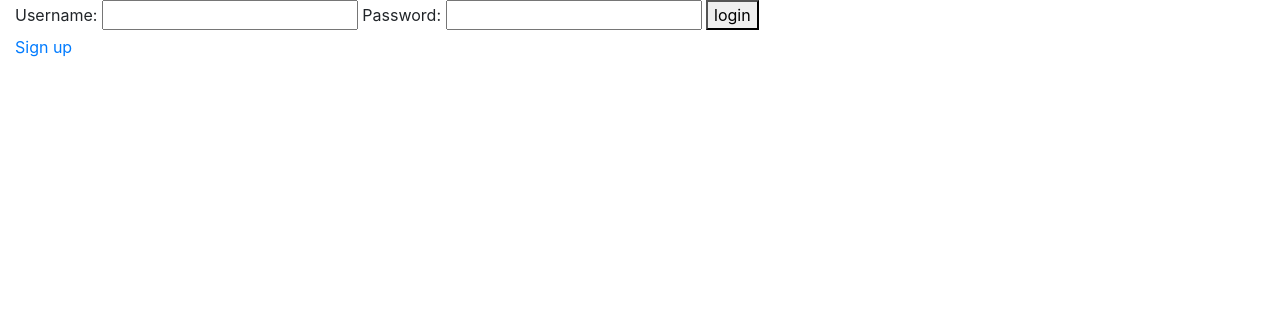
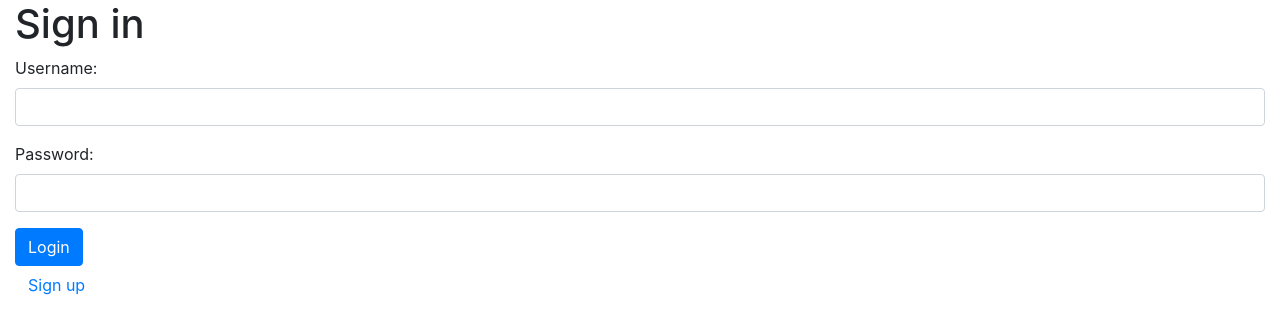
Before and after one commit to quantizer/folders-demo, a Symfony app: template templates/security/login.html.twig in a window 1280 px wide. Shown: the top 334 px of the page. Run offline with Twig, Linux system fonts and the light colour scheme; the template is opened without the code that fills it, so the values that code supplies are empty; style sheets or scripts are compiled from the project's sources; some libraries are stand-ins or nearby versions.

Commit message:
Added Bootstrap 4 styles to Login and Registration forms

```diff
--- a/templates/registration/register.html.twig
+++ b/templates/registration/register.html.twig
@@ -1,12 +1,16 @@
 {% extends 'base.html.twig' %}
 
+{% form_theme form 'bootstrap_4_layout.html.twig' %}
+
 {% block body %}
+    <h1>Registration</h1>
+
     {{ form_start(form) }}
     {{ form_row(form.username) }}
     {{ form_row(form.email) }}
     {{ form_row(form.plainPassword.first) }}
     {{ form_row(form.plainPassword.second) }}
 
-    <button type="submit">Register</button>
+    <button class="btn btn-primary" type="submit">Register</button>
     {{ form_end(form) }}
 {% endblock %}
--- a/templates/security/login.html.twig
+++ b/templates/security/login.html.twig
@@ -5,19 +5,26 @@
         <div>{{ error.messageKey|trans(error.messageData, 'security') }}</div>
     {% endif %}
 
+    <h1>Sign in</h1>
     <form action="{{ path('login') }}" method="post">
-        <label for="username">Username:</label>
-        <input type="text" id="username" name="_username" value="{{ last_username }}" />
+        <div class="form-group">
+            <label for="username">Username:</label>
+            <input class="form-control" type="text" id="username" name="_username" value="{{ last_username }}" />
+        </div>
 
-        <label for="password">Password:</label>
-        <input type="password" id="password" name="_password" />
+        <div class="form-group">
+            <label for="password">Password:</label>
+            <input class="form-control" type="password" id="password" name="_password" />
+        </div>
 
         <input type="hidden" name="_csrf_token"
                value="{{ csrf_token('authenticate') }}"
         >
 
-        <button type="submit">login</button>
+        <button type="submit" class="btn btn-primary">Login</button>
     </form>
 
-    <a href="{{ path('user_registration') }}">Sign up</a>
+    <div>
+        <a class="btn btn-link" href="{{ path('user_registration') }}">Sign up</a>
+    </div>
 {% endblock %}
```
